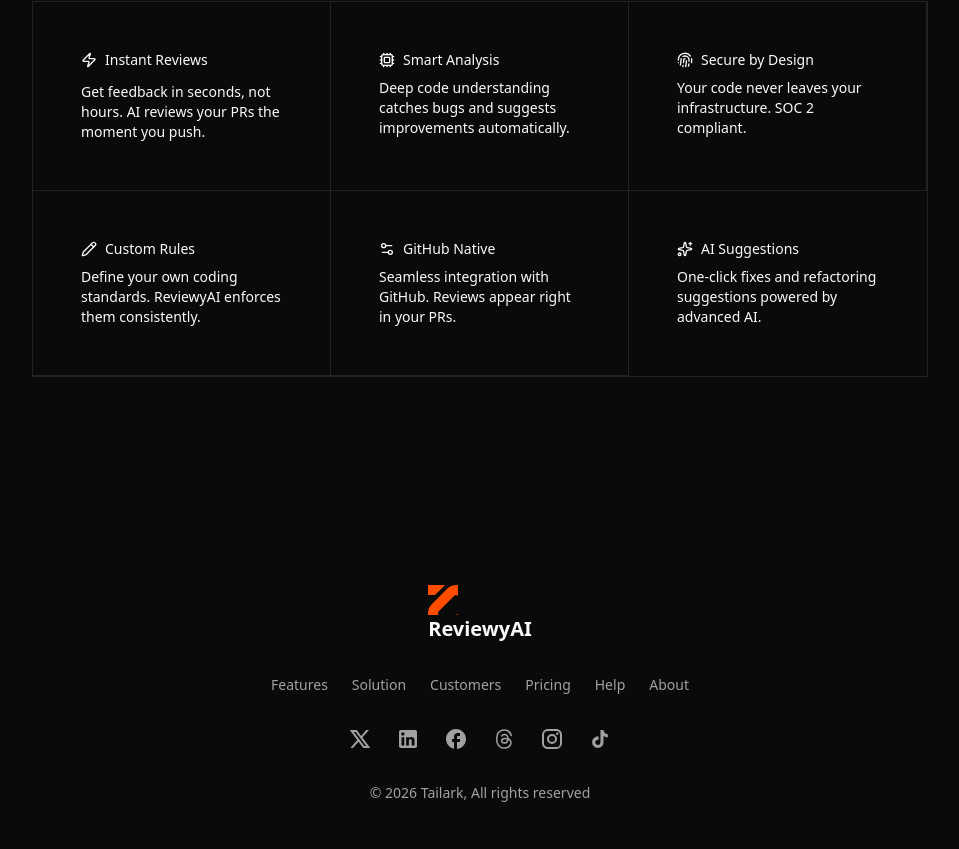
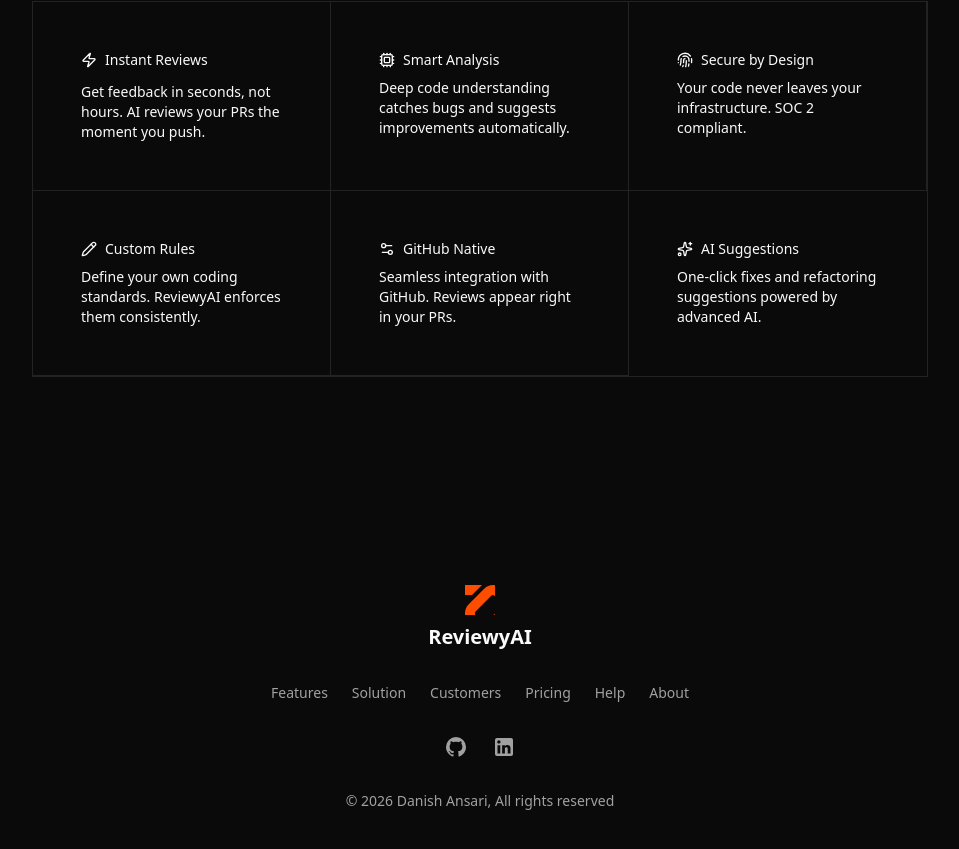
Before and after one commit to Danish-Devx3/ReviewyAI, a Next.js app: page / in a window 1280 px wide. Shown: the part 2229-3078 px from the top of the page, without its empty margins (160-1119 px from the left). Built offline with nearby package versions, Linux system fonts and the light colour scheme.

Commit message:
fix logo in footer

```diff
--- a/components/footer.tsx
+++ b/components/footer.tsx
@@ -35,7 +35,7 @@
                 <Link
                     href="/"
                     aria-label="go home"
-                    className="mx-auto block size-fit">
+                    className="flex flex-col items-center gap-2 duration-150 hover:text-primary flex-shrink-0">
                     <Logo />
                 </Link>
 
@@ -51,10 +51,10 @@
                 </div>
                 <div className="my-8 flex flex-wrap justify-center gap-6 text-sm">
                     <Link
-                        href="#"
+                        href="https://github.com/Danish-Devx3"
                         target="_blank"
                         rel="noopener noreferrer"
-                        aria-label="X/Twitter"
+                        aria-label="GitHub"
                         className="text-muted-foreground hover:text-primary block">
                         <svg
                             className="size-6"
@@ -64,11 +64,11 @@
                             viewBox="0 0 24 24">
                             <path
                                 fill="currentColor"
-                                d="M10.488 14.651L15.25 21h7l-7.858-10.478L20.93 3h-2.65l-5.117 5.886L8.75 3h-7l7.51 10.015L2.32 21h2.65zM16.25 19L5.75 5h2l10.5 14z"></path>
+                                d="M12 2A10 10 0 0 0 2 12c0 4.42 2.87 8.17 6.84 9.5c.5.08.66-.23.66-.5v-1.69c-2.77.6-3.36-1.34-3.36-1.34c-.46-1.16-1.11-1.47-1.11-1.47c-.91-.62.07-.6.07-.6c1 .07 1.53 1.03 1.53 1.03c.87 1.52 2.34 1.07 2.91.83c.09-.65.35-1.09.63-1.34c-2.22-.25-4.55-1.11-4.55-4.92c0-1.11.38-2 1.03-2.71c-.1-.25-.45-1.29.1-2.64c0 0 .84-.27 2.75 1.02c.79-.22 1.65-.33 2.5-.33c.85 0 1.71.11 2.5.33c1.91-1.29 2.75-1.02 2.75-1.02c.55 1.35.2 2.39.1 2.64c.65.71 1.03 1.6 1.03 2.71c0 3.82-2.34 4.66-4.57 4.91c.36.31.69.92.69 1.85V21c0 .27.16.59.67.5C19.14 20.16 22 16.42 22 12A10 10 0 0 0 12 2z"></path>
                         </svg>
                     </Link>
                     <Link
-                        href="#"
+                        href="https://linkedin.com/in/danishansaridev"
                         target="_blank"
                         rel="noopener noreferrer"
                         aria-label="LinkedIn"
@@ -84,81 +84,9 @@
                                 d="M19 3a2 2 0 0 1 2 2v14a2 2 0 0 1-2 2H5a2 2 0 0 1-2-2V5a2 2 0 0 1 2-2zm-.5 15.5v-5.3a3.26 3.26 0 0 0-3.26-3.26c-.85 0-1.84.52-2.32 1.3v-1.11h-2.79v8.37h2.79v-4.93c0-.77.62-1.4 1.39-1.4a1.4 1.4 0 0 1 1.4 1.4v4.93zM6.88 8.56a1.68 1.68 0 0 0 1.68-1.68c0-.93-.75-1.69-1.68-1.69a1.69 1.69 0 0 0-1.69 1.69c0 .93.76 1.68 1.69 1.68m1.39 9.94v-8.37H5.5v8.37z"></path>
                         </svg>
                     </Link>
-                    <Link
-                        href="#"
-                        target="_blank"
-                        rel="noopener noreferrer"
-                        aria-label="Facebook"
-                        className="text-muted-foreground hover:text-primary block">
-                        <svg
-                            className="size-6"
-                            xmlns="http://www.w3.org/2000/svg"
-                            width="1em"
-                            height="1em"
-                            viewBox="0 0 24 24">
-                            <path
-                                fill="currentColor"
-                                d="M22 12c0-5.52-4.48-10-10-10S2 6.48 2 12c0 4.84 3.44 8.87 8 9.8V15H8v-3h2V9.5C10 7.57 11.57 6 13.5 6H16v3h-2c-.55 0-1 .45-1 1v2h3v3h-3v6.95c5.05-.5 9-4.76 9-9.95"></path>
-                        </svg>
-                    </Link>
-                    <Link
-                        href="#"
-                        target="_blank"
-                        rel="noopener noreferrer"
-                        aria-label="Threads"
-                        className="text-muted-foreground hover:text-primary block">
-                        <svg
-                            className="size-6"
-                            xmlns="http://www.w3.org/2000/svg"
-                            width="1em"
-                            height="1em"
-                            viewBox="0 0 24 24">
-                            <path
-                                fill="none"
-                                stroke="currentColor"
-                                strokeLinecap="round"
-                                strokeLinejoin="round"
-                                strokeWidth="1.5"
-                                d="M19.25 8.505c-1.577-5.867-7-5.5-7-5.5s-7.5-.5-7.5 8.995s7.5 8.996 7.5 8.996s4.458.296 6.5-3.918c.667-1.858.5-5.573-6-5.573c0 0-3 0-3 2.5c0 .976 1 2 2.5 2s3.171-1.027 3.5-3c1-6-4.5-6.5-6-4"
-                                color="currentColor"></path>
-                        </svg>
-                    </Link>
-                    <Link
-                        href="#"
-                        target="_blank"
-                        rel="noopener noreferrer"
-                        aria-label="Instagram"
-                        className="text-muted-foreground hover:text-primary block">
-                        <svg
-                            className="size-6"
-                            xmlns="http://www.w3.org/2000/svg"
-                            width="1em"
-                            height="1em"
-                            viewBox="0 0 24 24">
-                            <path
-                                fill="currentColor"
-                                d="M7.8 2h8.4C19.4 2 22 4.6 22 7.8v8.4a5.8 5.8 0 0 1-5.8 5.8H7.8C4.6 22 2 19.4 2 16.2V7.8A5.8 5.8 0 0 1 7.8 2m-.2 2A3.6 3.6 0 0 0 4 7.6v8.8C4 18.39 5.61 20 7.6 20h8.8a3.6 3.6 0 0 0 3.6-3.6V7.6C20 5.61 18.39 4 16.4 4zm9.65 1.5a1.25 1.25 0 0 1 1.25 1.25A1.25 1.25 0 0 1 17.25 8A1.25 1.25 0 0 1 16 6.75a1.25 1.25 0 0 1 1.25-1.25M12 7a5 5 0 0 1 5 5a5 5 0 0 1-5 5a5 5 0 0 1-5-5a5 5 0 0 1 5-5m0 2a3 3 0 0 0-3 3a3 3 0 0 0 3 3a3 3 0 0 0 3-3a3 3 0 0 0-3-3"></path>
-                        </svg>
-                    </Link>
-                    <Link
-                        href="#"
-                        target="_blank"
-                        rel="noopener noreferrer"
-                        aria-label="TikTok"
-                        className="text-muted-foreground hover:text-primary block">
-                        <svg
-                            className="size-6"
-                            xmlns="http://www.w3.org/2000/svg"
-                            width="1em"
-                            height="1em"
-                            viewBox="0 0 24 24">
-                            <path
-                                fill="currentColor"
-                                d="M16.6 5.82s.51.5 0 0A4.28 4.28 0 0 1 15.54 3h-3.09v12.4a2.59 2.59 0 0 1-2.59 2.5c-1.42 0-2.6-1.16-2.6-2.6c0-1.72 1.66-3.01 3.37-2.48V9.66c-3.45-.46-6.47 2.22-6.47 5.64c0 3.33 2.76 5.7 5.69 5.7c3.14 0 5.69-2.55 5.69-5.7V9.01a7.35 7.35 0 0 0 4.3 1.38V7.3s-1.88.09-3.24-1.48"></path>
-                        </svg>
-                    </Link>
+
                 </div>
-                <span className="text-muted-foreground block text-center text-sm"> © {new Date().getFullYear()} Tailark, All rights reserved</span>
+                <span className="text-muted-foreground block text-center text-sm"> © {new Date().getFullYear()} Danish Ansari, All rights reserved</span>
             </div>
         </footer>
     )
```
